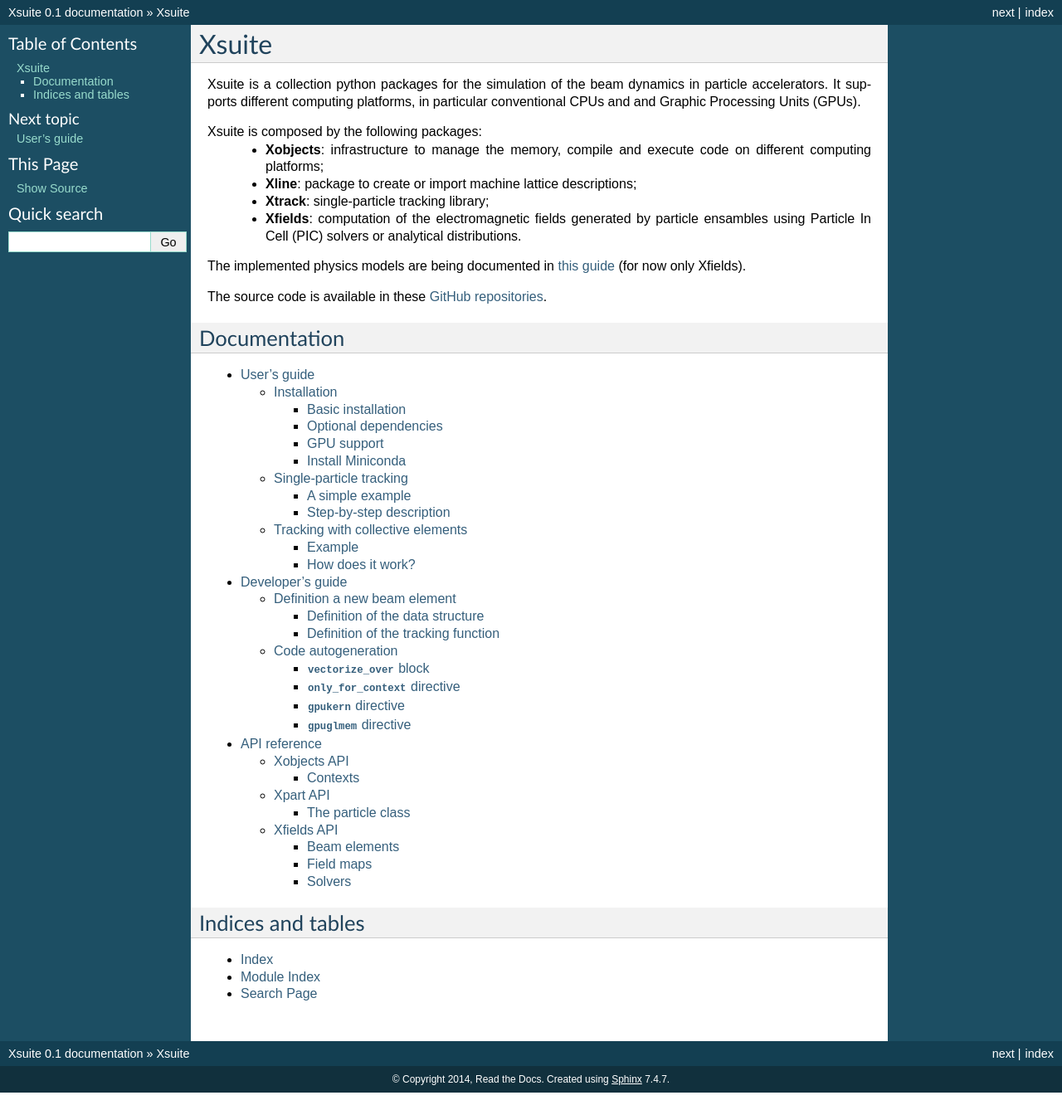
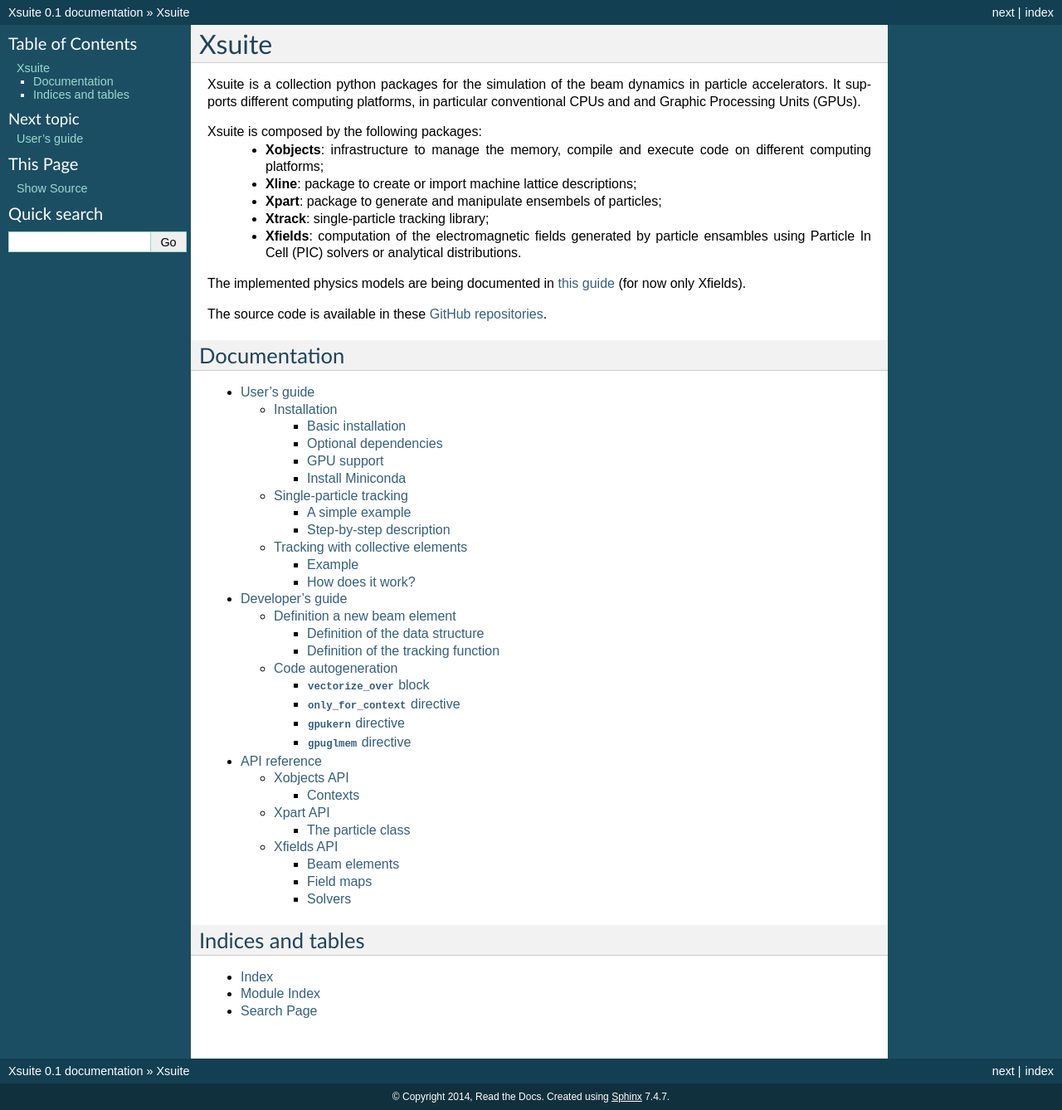
Before and after one commit to xsuite/xsuite, a Sphinx documentation site: the page built from docs/index.rst, in a window 1280 px wide. Shown: the whole page at 83% size. Built offline with Sphinx 7.4.7, drawn with Linux system fonts in a browser that asks for light colours; pages that are not in the unit, such as notebooks, are missing from menus; before the commit the page ends 1317 px from its top, so only the background shows below that.

Commit message:
Quick push

```diff
--- a/docs/index.rst
+++ b/docs/index.rst
@@ -11,6 +11,7 @@
 Xsuite is composed by the following packages:
  - **Xobjects**: infrastructure to manage the memory, compile and execute code on different computing platforms;
  - **Xline**: package to create or import machine lattice descriptions;
+ - **Xpart**: package to generate and manipulate ensembels of particles;
  - **Xtrack**: single-particle tracking library;
  - **Xfields**: computation of the electromagnetic fields generated by particle ensambles using Particle In Cell (PIC) solvers or analytical distributions.
 
--- a/docs/usersguide.rst
+++ b/docs/usersguide.rst
@@ -8,3 +8,4 @@
    installation
    singlepart
    collective
+   pyhtinterface
```
Also changed, not shown: docs/installation.rst (+7 -6 lines), docs/pyhtinterface.md (added).
